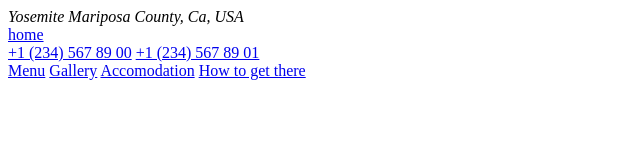
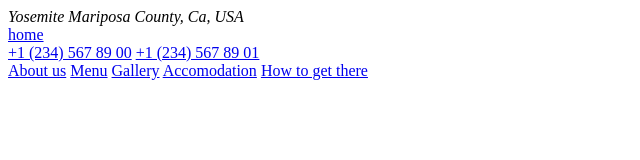
Before and after one commit to koldovsky/1128-team-05, a plain HTML site: page index.header.partial.html in a window 1280 px wide. Shown: the whole page, without its empty margins (0-640 px from the left). Drawn offline with Linux system fonts and the light colour scheme.

Commit message:
Add link for about-page in header

```diff
--- a/index.header.partial.html
+++ b/index.header.partial.html
@@ -2,17 +2,21 @@
   <div class="header__container">
     <address class="header__address">Yosemite Mariposa County, Ca, USA</address>
     <div class="header__logo">
-      <a href="index.html">
-        home
-      </a>
+      <a href="index.html"> home </a>
     </div>
     <div class="header__contacts">
-      <a href="tel:+12345678900" class="header__contact-link"> +1 (234) 567 89 00</a>
-      <a href="tel:+12345678901" class="header__contact-link"> +1 (234) 567 89 01</a>
+      <a href="tel:+12345678900" class="header__contact-link">
+        +1 (234) 567 89 00</a
+      >
+      <a href="tel:+12345678901" class="header__contact-link">
+        +1 (234) 567 89 01</a
+      >
     </div>
   </div>
   <nav class="header__nav">
+    <a href="about-page.html">About us</a>
     <a href="menu.html">Menu</a>
+
     <a href="#" class="header__nav-link">Gallery</a>
     <a href="#" class="header__nav-link">Accomodation</a>
     <a href="#" class="header__nav-link">How to get there</a>
```
